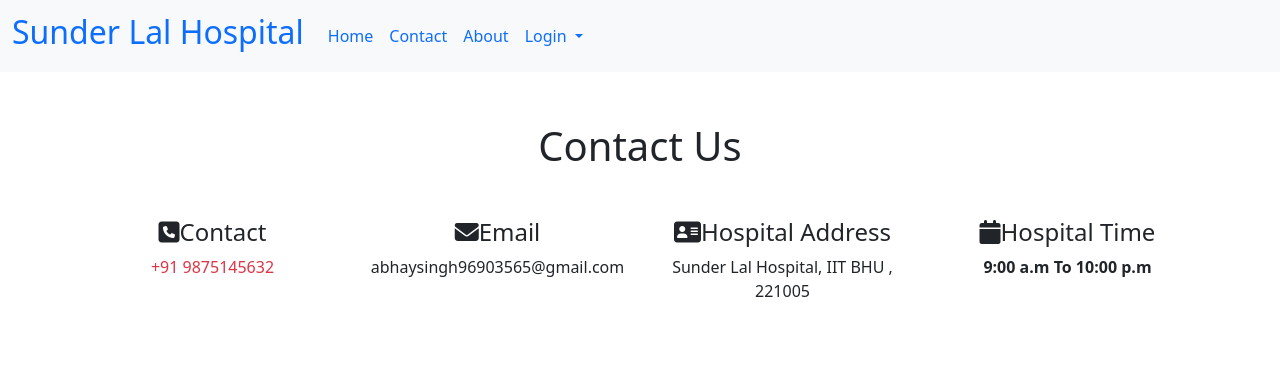
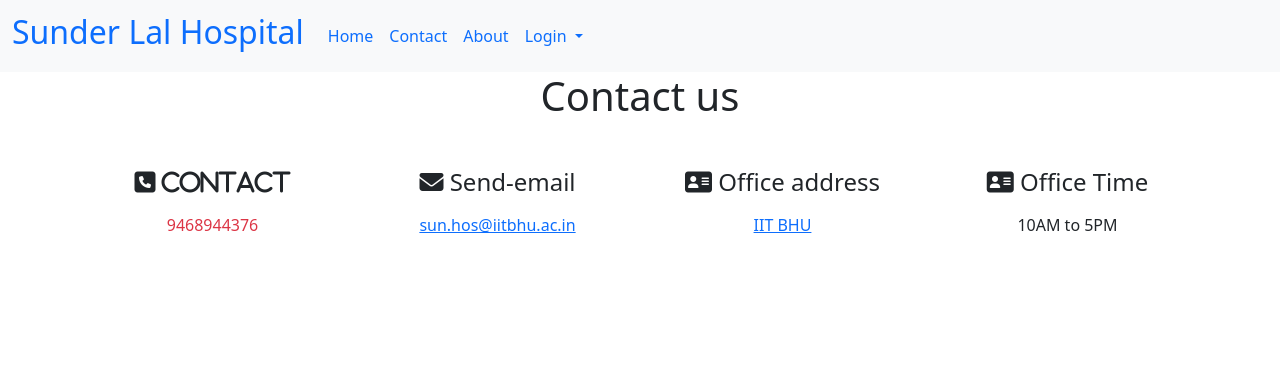
Before and after one commit to abhaysingh96/Hospital-Management-System, a Django app: page /contact/ in a window 1280 px wide. Shown: the top 372 px of the page. Run offline with Django 4.2, Linux system fonts and the light colour scheme; some libraries are stand-ins or nearby versions.

Commit message:
Update contact.html

```diff
--- a/hospital/templates/contact.html
+++ b/hospital/templates/contact.html
@@ -1,24 +1,32 @@
 {% include 'base.html' %}
 {% include 'navigation.html' %}
+
+<style>
+    .mydivstyle:hover{
+        box-shadow: 0 0 20px 0 rgba(0, 0, 0, 0.3);
+        tranform: translateY(-20px);
+    }
+</style>
+
 {% block content %}
-<div class="container" style="margin-top: 50px;">
-     <h1 class="text-center">Contact Us</h1>
+<div class = "container" style = "margin top: 50px;">
+    <h1 class = "text-center">Contact us</h1>
     <div class="row mt-5 text-center">
-      <div class="col-lg-3">
-        <h4> <i class="fas fa-phone-square"></i>Contact</h4>
-        <p class="text-danger"> +91 9875145632</p>
+      <div class="col-lg-3 mydivstyle">
+        <h4><i class ="fas fa-phone-square"> Contact</i></h4>
+        <p class ="text-danger font-weight-bold mt-3">9468944376</p>
       </div>
-      <div class="col-lg-3">
-        <h4><i class="fa fa-envelope"></i>Email</h4>
-        <p>abhaysingh96903565@gmail.com</p>
+      <div class="col-lg-3 mydivstyle">
+        <h4><i class="fa fa-envelope"></i> Send-email</h4>
+        <p class = "font-weight-bold mt-3"><a href = "mail to:sun.hos@iitbhu.ac.in">sun.hos@iitbhu.ac.in</a></p>
       </div>
-      <div class="col-lg-3">
-        <h4><i class="fa fa-address-card"></i>Hospital Address</h4>
-        <p> Sunder Lal Hospital, IIT BHU , 221005</p>
+      <div class="col-lg-3 mydivstyle">
+        <h4><i class = "fa fa-address-card" aria-hidden ="true"></i> Office address</h4>
+        <p class = "font-weight-bold mt-3"><a href = "https://www.google.com/maps/d/viewer?mid=1dlWHsEb3w71R4HbUhziyfViGc54&hl=en_US&ll=25.264413%2C82.99720300000001&z=17"> IIT BHU</a></p>
       </div>
-      <div class="col-lg-3">
-        <h4><i class="fas fa-calendar"></i>Hospital Time</h4>
-        <p ><b>9:00 a.m To 10:00 p.m</b></p>
+      <div class="col-lg-3 mydivstyle">
+        <h4><i class = "fa fa-address-card" aria-hidden = "true"></i> Office Time</h4>
+        <p class = "font-weight-bold mt-3"> 10AM to 5PM</p>
       </div>
     </div>
   </div>
```
